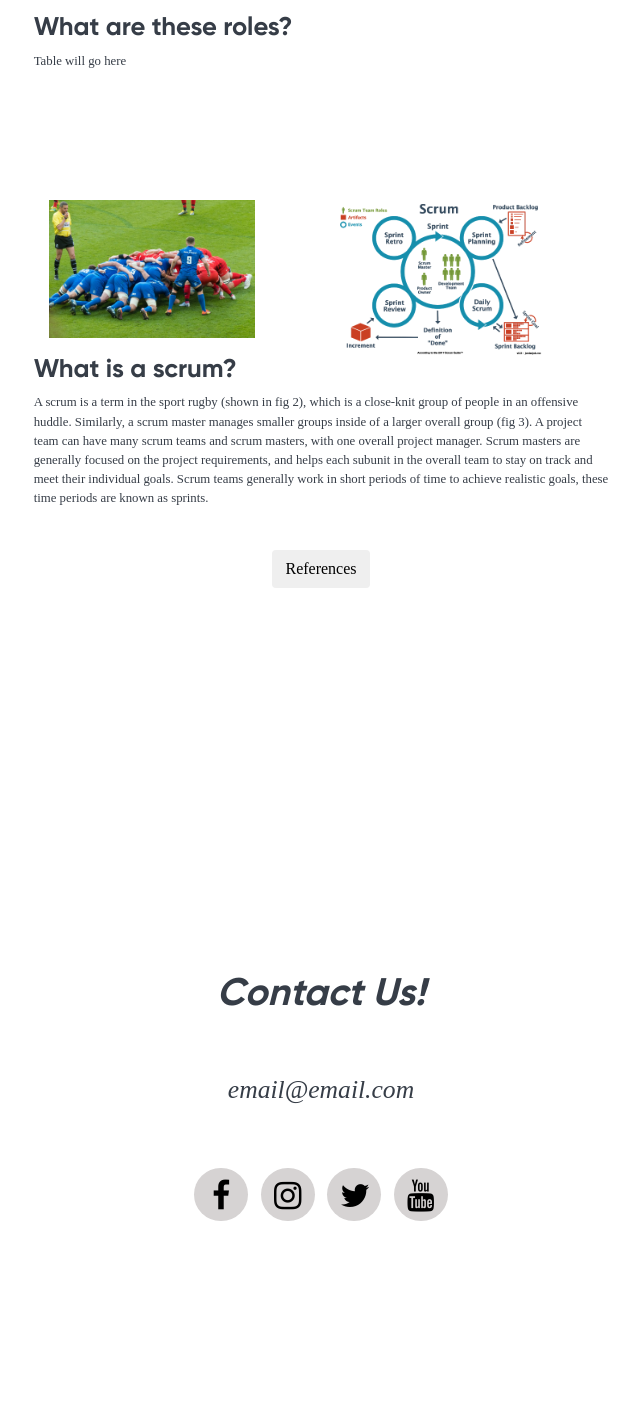
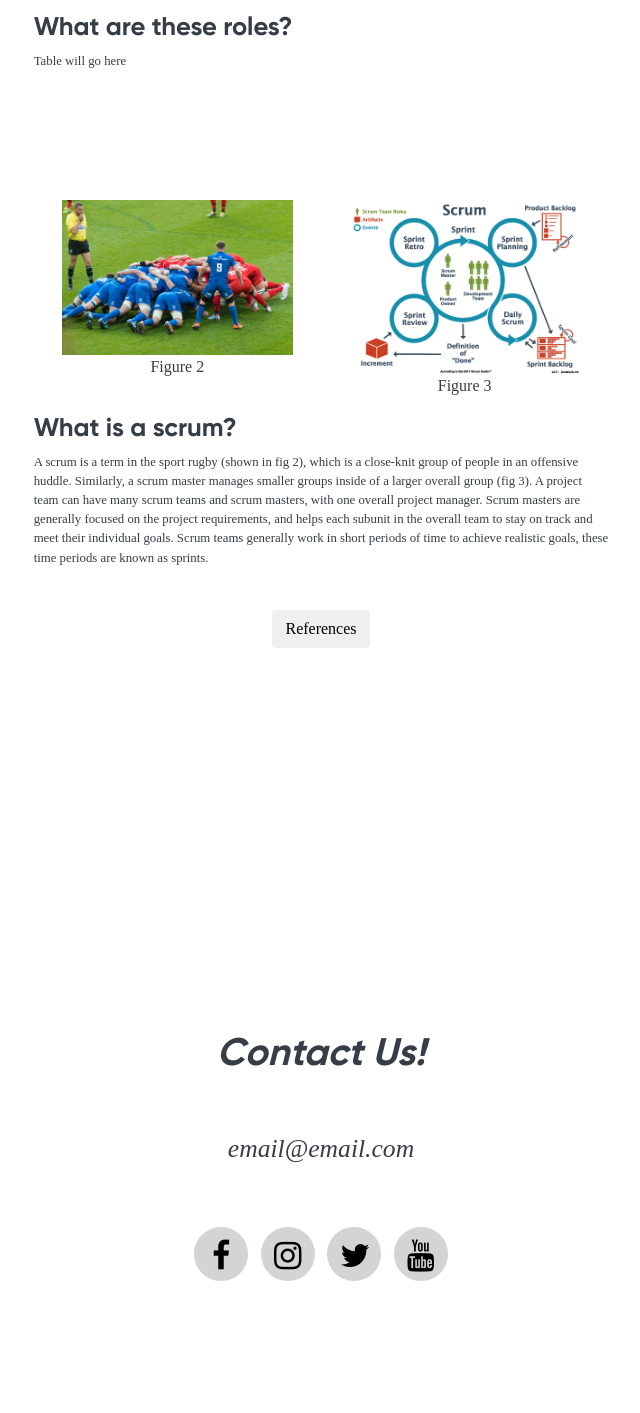
Before and after one commit to nighthawkcoders/flask-idea-homesite, a Django app: page /courses/java/roles-in-comp-sci/ in a window 1280 px wide. Shown: the part 989-2402 px from the top of the page, without its empty margins (319-959 px from the left). Before the commit the page ends 2210 px from the top, so only its background shows below. Run offline with Django 3.2, Linux system fonts and the light colour scheme; some libraries are stand-ins or nearby versions; some web fonts are replaced.

Commit message:
add image caption

```diff
--- a/homesite/courses/templates/courses/java/roles_post.html
+++ b/homesite/courses/templates/courses/java/roles_post.html
@@ -78,12 +78,26 @@
                 <div class="row" style="margin-top: 2.5%;">
 
                     <div class="col-6">
-                        <img src="{% static 'assets/courses/java/roles2.png'%}" style="width: 80%;">
+                        <figure style="text-align: center;">
+                            <img src="{% static 'assets/courses/java/roles2.png'%}" style="width: 90%;">
+                            <div class="row justify-content-center">
+                                <div class="col-6">
+                                    <figcaption>Figure 2</figcaption>
+                                </div>
+                            </div>
+                        </figure>
                     </div>
 
 
                     <div class="col-6">
-                        <img src="{% static 'assets/courses/java/roles3.png'%}" style="width: 80%;">
+                        <figure style="text-align: center;">
+                            <img src="{% static 'assets/courses/java/roles3.png'%}" style="width: 90%;">
+                            <div class="row justify-content-center">
+                                <div class="col-6">
+                                    <figcaption>Figure 3</figcaption>
+                                </div>
+                            </div>
+                        </figure>
                     </div>
 
                 </div>
```
